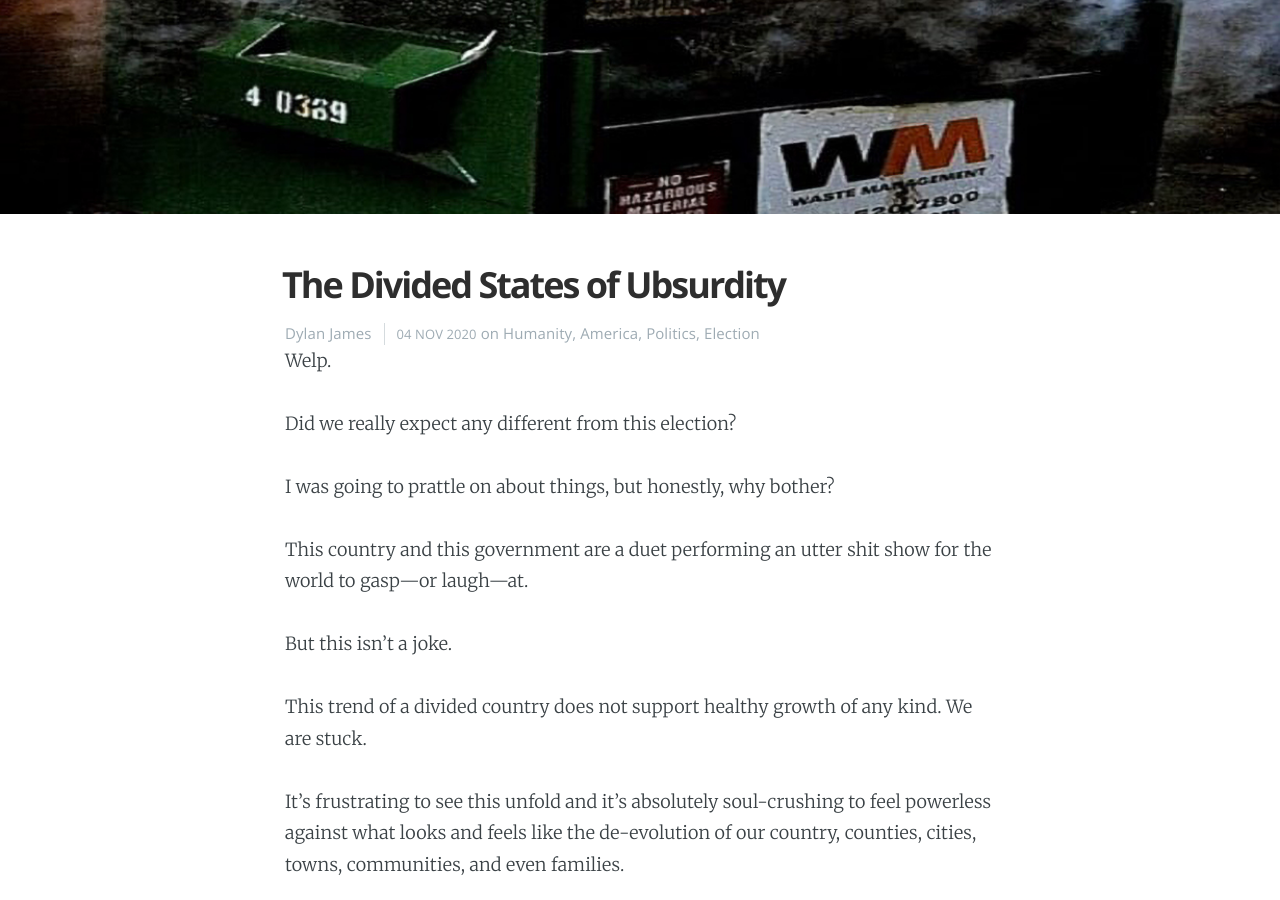
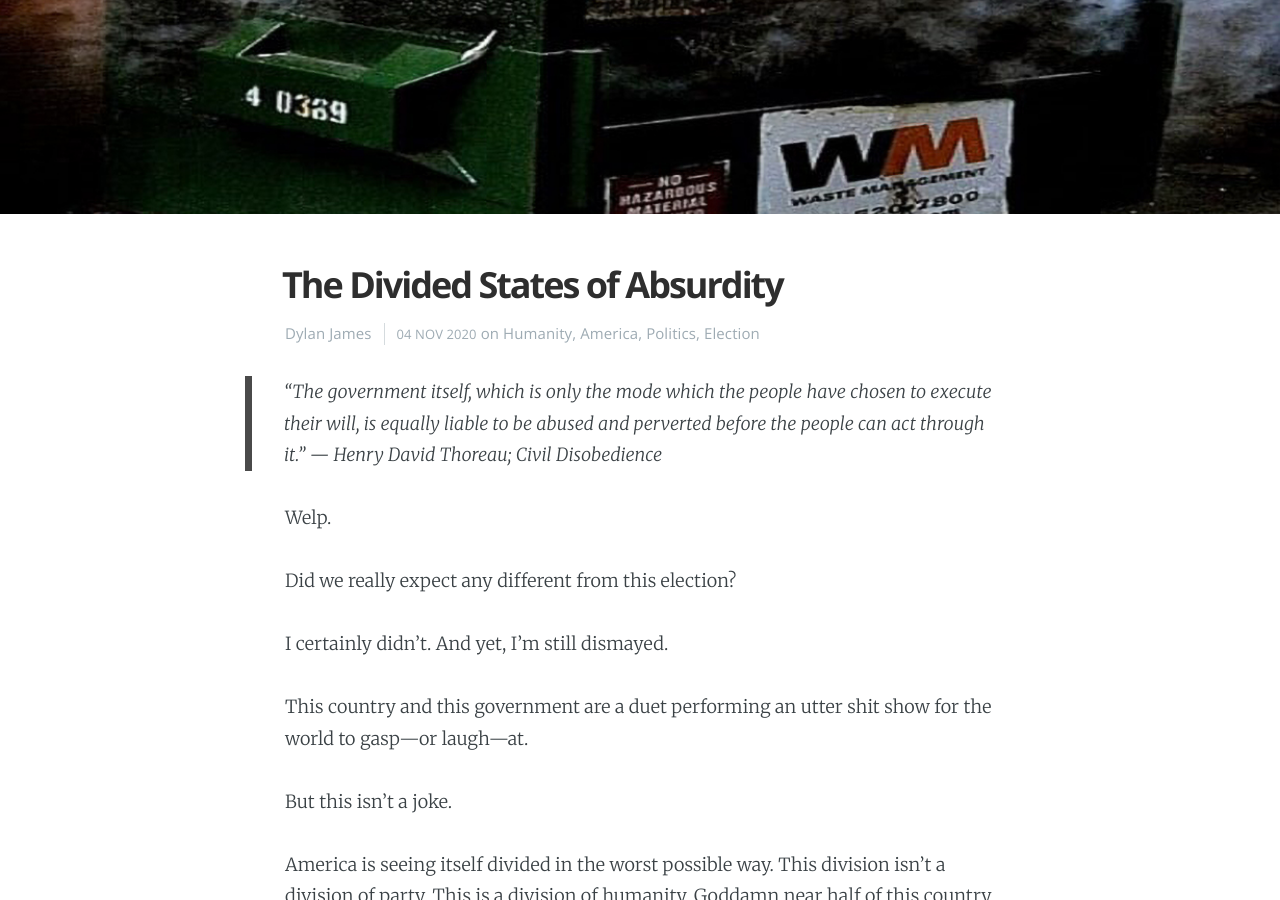
Before and after one commit to chevrenoire/chevrenoire.github.io, a Jekyll site: the page built from _posts/2020-11-04-utter-shitshow.md, in a window 1280 px wide and 900 px high, scrolled down 371 px. Built offline with Jekyll 4.4.1, drawn with Linux system fonts in a browser that asks for light colours; nearby versions of some CDN libraries; some of the changed text lies outside the part shown.

Commit message:
title and text

```diff
--- a/_posts/2020-11-04-utter-shitshow.md
+++ b/_posts/2020-11-04-utter-shitshow.md
@@ -2,7 +2,7 @@
 layout: post
 cover: 'assets/images/dumpsterfire.jpg'
 navigation: true
-title: The Divided States of Ubsurdity
+title: The Divided States of Absurdity
 date: 2020-11-04
 tags: humanity america politics election
 subclass: 'post tag-humanity tag-america tag-politics tag-election'
@@ -11,23 +11,30 @@ author: dylan
 category: dylan
 ---
 
+> “The government itself, which is only the mode which the people have chosen to execute their will, is equally liable to be abused and perverted before the people can act through it.”
+> &mdash; Henry David Thoreau; _Civil Disobedience_
+
 Welp.
 
 Did we really expect any different from this election?
 
-I was going to prattle on about things, but honestly, why bother?
+I certainly didn't. And yet, I'm still dismayed.
 
 This country and this government are a duet performing an utter shit show for the world to gasp&mdash;or laugh&mdash;at.
 
 But this isn't a joke.
 
-This trend of a divided country does not support healthy growth of any kind. We are stuck.
+America is seeing itself divided in the worst possible way. This division isn't a division of party. This is a division of humanity. Goddamn near half of this country stands in favor of a party&mdash;and a man&mdash;that support and stir racism, misogyny, and growing socioeconomic class division. Stand in favor of is too light a phrase...they fucking champion this shit.
+
+And the rest of us? We are utterly flummoxed.
+
+This trend of a divided country does not support healthy growth of any kind. And, it cannot stand.
+
+Because as it stands, we are stuck.
 
 It's frustrating to see this unfold and it's absolutely soul-crushing to feel powerless against what looks and feels like the de-evolution of our country, counties, cities, towns, communities, and even families.
 
-It's all icky.
-
-Giving up isn't an option. Vigilance is necessary.
+But. Giving up isn't an option. Vigilance is necessary.
 
 I don't care where anyone stands or who they "like," evil interests are working against all of our best interests. We need now, more than ever, to figure out how to get on the same page with each other. I don't have the _how's_, nor do I have any real answers. I just know it's imperative we don't let these crony fucks destroy us in the process of destroying our country.
 
```
